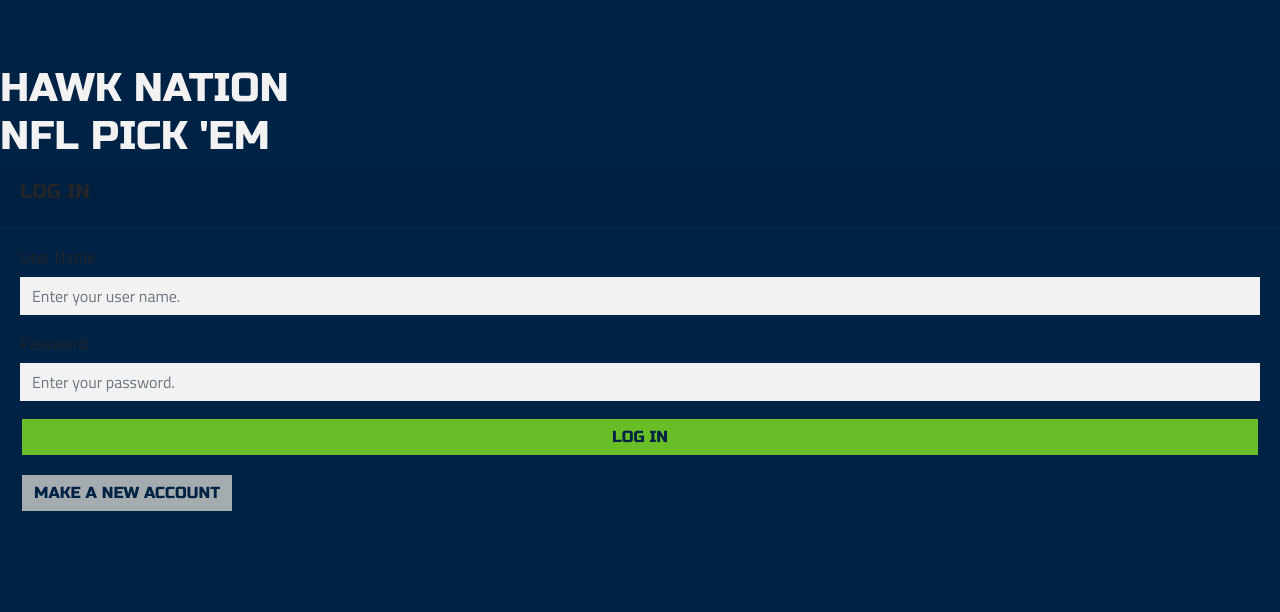
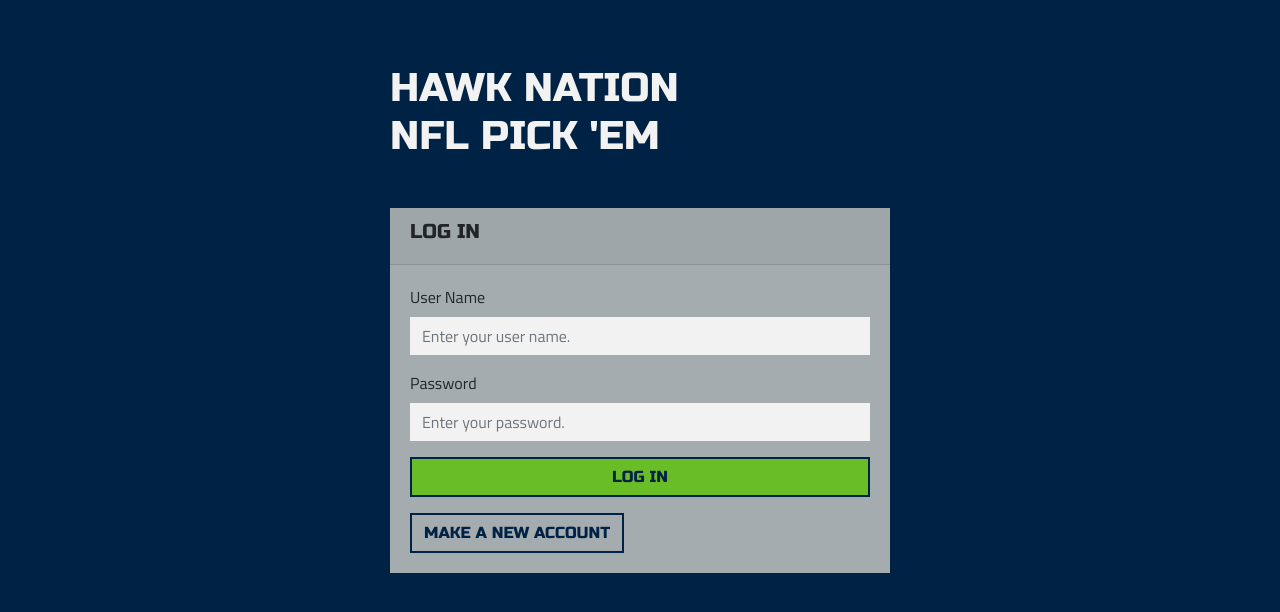
Before and after one commit to Chris-Fortier/pickem, a React (Create React App) app in the folder client/: page / in a window 1280 px wide. Shown: the top 612 px of the page. Built offline with nearby package versions, Linux system fonts and the light colour scheme.

Commit message:
add the new classes

```diff
--- a/client/src/style/style.scss
+++ b/client/src/style/style.scss
@@ -35,6 +35,28 @@
 .btn {
    border-radius: 0;
    border: none;
+}
+
+.center-children {
+   display: flex;
+   justify-content: center;
+}
+
+.my-container {
+   max-width: 530px;
+   margin-left: auto;
+   margin-right: auto;
+   padding-left: 15px;
+   padding-right: 15px;
+}
+
+.my-card {
+   // max-width: 500px;
+   // margin-left: 15px;
+   // margin-right: 15px;
+   margin-top: 48px;
+   margin-bottom: 48px;
+   background: $gray;
 }
 
 .btn-primary {
```
